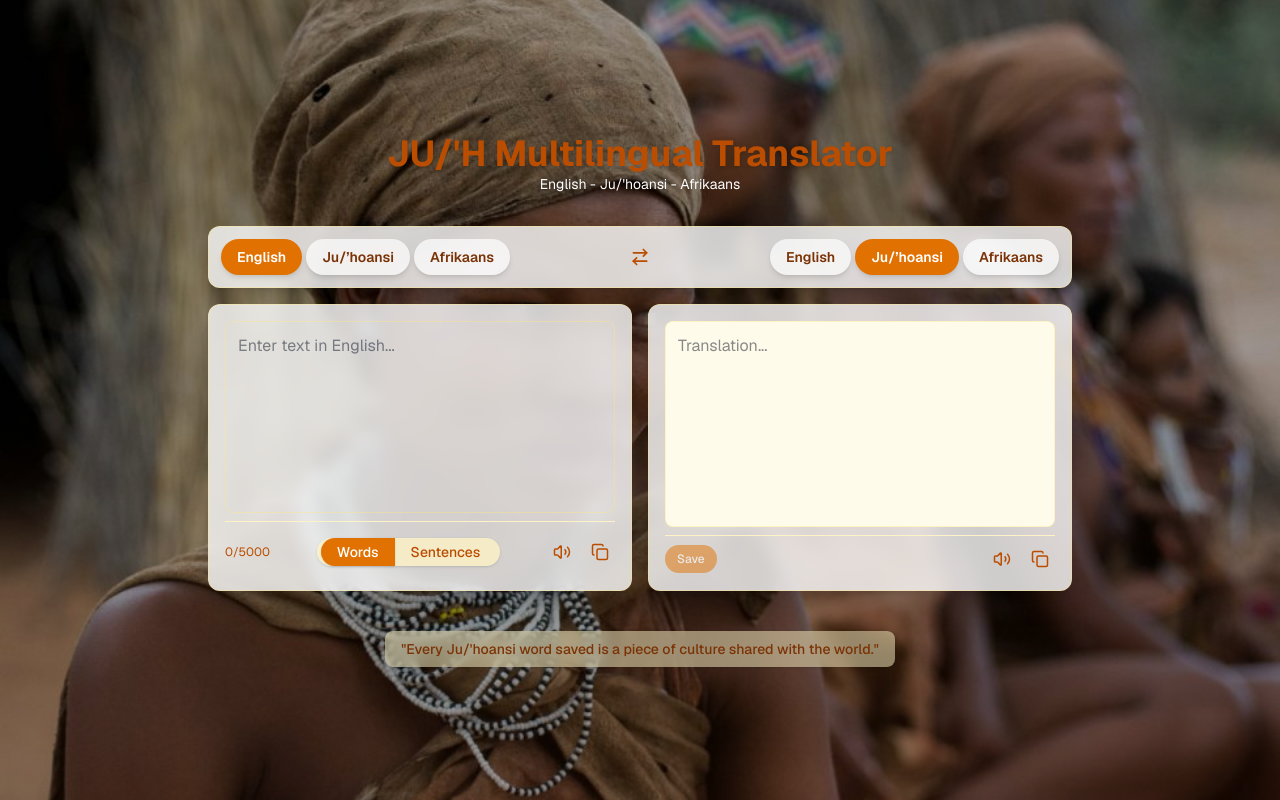
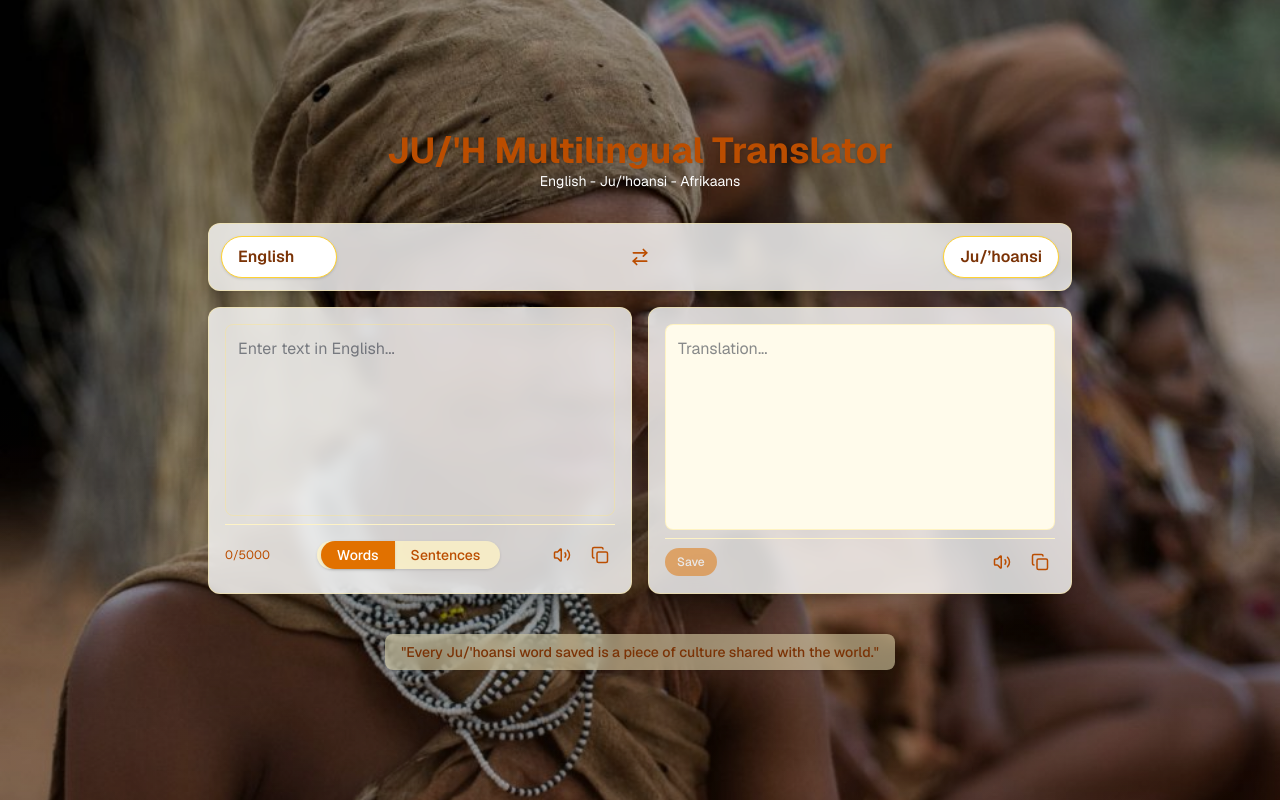
Before and after one commit to michaelnyirenda/eja-translator-app, a Next.js app: page / in a window 1280 px wide. Built offline with nearby package versions, Linux system fonts and the light colour scheme.

Commit message:
Update page.jsx

```diff
--- a/app/page.jsx
+++ b/app/page.jsx
@@ -471,17 +471,36 @@ useEffect(() => {
         </div>
 
         <div className="flex flex-col sm:flex-row items-center justify-between mb-4 p-3 bg-white/80 backdrop-blur-sm rounded-xl shadow-lg border border-amber-200/40 space-y-2 sm:space-y-0">
-          <div className="flex flex-wrap justify-center sm:justify-start gap-1">
-            {languages.map((lang) => (
-              <LanguageButton
-                key={`source-${lang.code}`}
-                lang={lang}
-                onClick={() => setSourceLang(lang.code)}
-                type="source"
-                isActive={sourceLang === lang.code}
-              />
-            ))}
-          </div>
+          <div>
+  <select
+    value={sourceLang}
+    onChange={e => setSourceLang(e.target.value)}
+    className={`
+      px-4 py-2 rounded-full border border-amber-300
+      bg-white text-amber-900 font-semibold shadow
+      focus:outline-none focus:ring-2 focus:ring-amber-400
+      transition-all duration-200
+      cursor-pointer
+      ${dictionaryLoading ? "opacity-50 cursor-not-allowed" : ""}
+    `}
+    disabled={dictionaryLoading}
+    aria-label="Select source language"
+    style={{
+      appearance: "none",
+      WebkitAppearance: "none",
+      MozAppearance: "none",
+      backgroundPosition: "right 1rem top 50%, right 1.5rem top 50%",
+      backgroundSize: "0.65em 0.65em, 0.65em 0.65em",
+      backgroundRepeat: "no-repeat",
+    }}
+  >
+    {languages.map(lang => (
+      <option key={lang.code} value={lang.code}>
+        {lang.name}
+      </option>
+    ))}
+  </select>
+</div>
 
           <button
             onClick={handleSwapLanguages}
@@ -492,17 +511,36 @@ useEffect(() => {
             <ArrowRightLeft size={20} className="text-amber-700" />
           </button>
 
-          <div className="flex flex-wrap justify-center sm:justify-end gap-1">
-            {languages.map((lang) => (
-              <LanguageButton
-                key={`target-${lang.code}`}
-                lang={lang}
-                onClick={() => setTargetLang(lang.code)}
-                type="target"
-                isActive={targetLang === lang.code}
-              />
-            ))}
-          </div>
+          <div>
+  <select
+    value={targetLang}
+    onChange={e => setTargetLang(e.target.value)}
+    className={`
+      px-4 py-2 rounded-full border border-amber-300
+      bg-white text-amber-900 font-semibold shadow
+      focus:outline-none focus:ring-2 focus:ring-amber-400
+      transition-all duration-200
+      cursor-pointer
+      ${dictionaryLoading ? "opacity-50 cursor-not-allowed" : ""}
+    `}
+    disabled={dictionaryLoading}
+    aria-label="Select target language"
+    style={{
+      appearance: "none",
+      WebkitAppearance: "none",
+      MozAppearance: "none",
+      backgroundPosition: "right 1rem top 50%, right 1.5rem top 50%",
+      backgroundSize: "0.65em 0.65em, 0.65em 0.65em",
+      backgroundRepeat: "no-repeat",
+    }}
+  >
+    {languages.map(lang => (
+      <option key={lang.code} value={lang.code}>
+        {lang.name}
+      </option>
+    ))}
+  </select>
+</div>
         </div>
 
         <div className="grid grid-cols-1 md:grid-cols-2 gap-4 mb-6">
```
